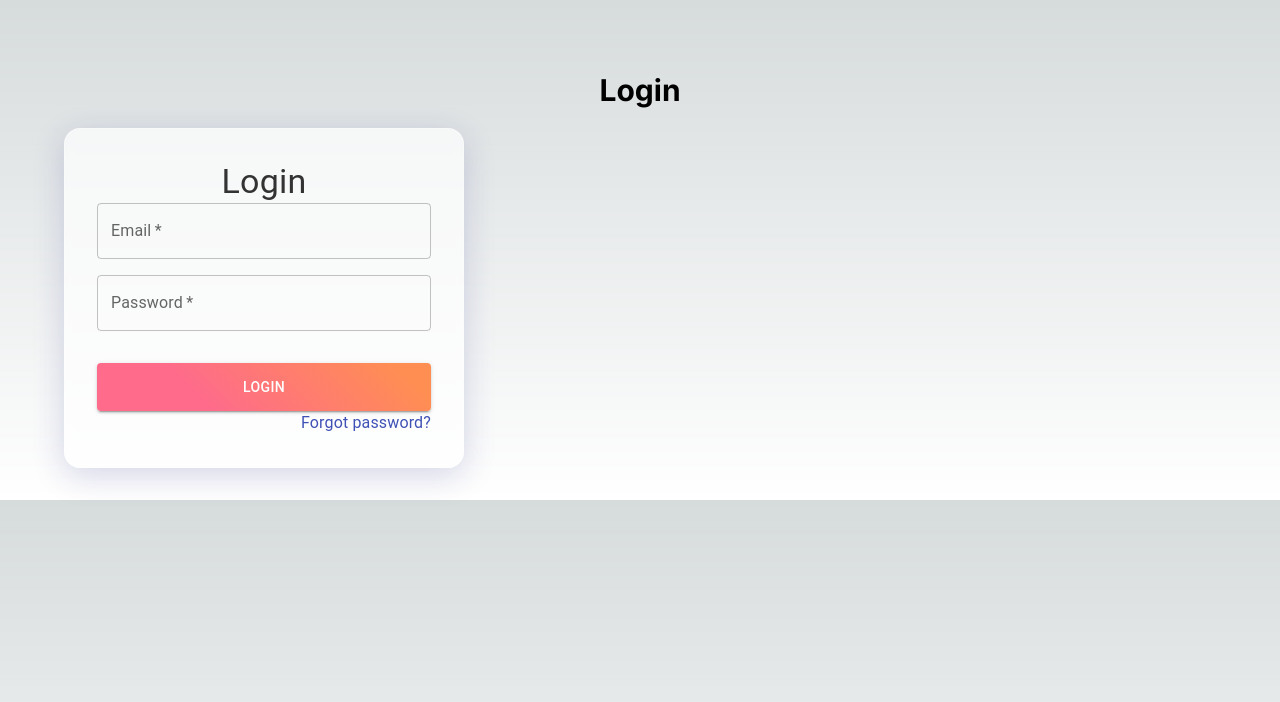
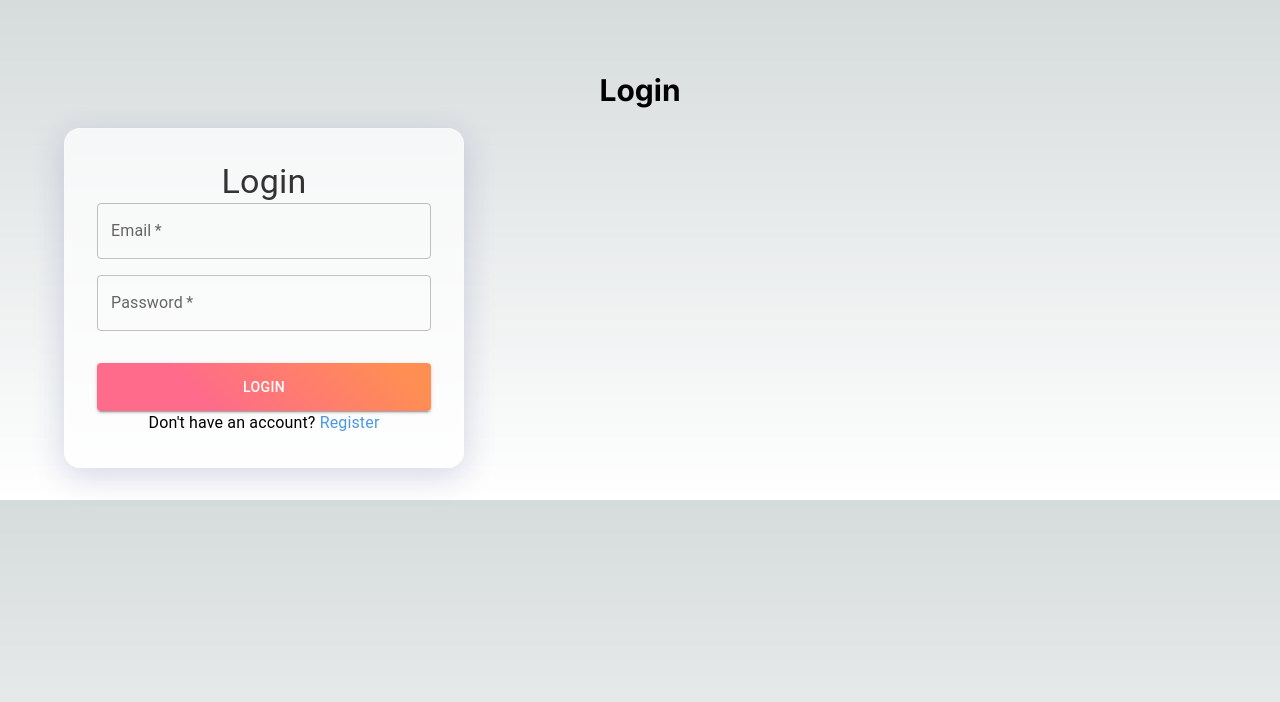
Before and after one commit to TracyK10/bot-assist-ai, a Next.js app: page /login in a window 1280 px wide. Shown: the top 702 px of the page. Built offline with nearby package versions, Linux system fonts and the light colour scheme.

Commit message:
Add RegisterForm component with state management and form submission handling

```diff
--- a/components/LoginForm.js
+++ b/components/LoginForm.js
@@ -4,6 +4,7 @@ import React, { useState } from "react";
 import { TextField, Typography, Button, Container, Box } from "@mui/material";
 import { useRouter } from "next/navigation";
 import styles from "../styles/login.module.css";
+import Link from "next/link";
 
 export default function LoginForm() {
   const [email, setEmail] = useState("");
@@ -63,8 +64,8 @@ export default function LoginForm() {
             Login
           </Button>
         </form>
-        <Typography className={styles.forgotPassword}>
-          Forgot password?
+        <Typography className={styles.registerLink}>
+          Don't have an account? <Link href="/register">Register</Link>
         </Typography>
       </Box>
     </Container>
--- a/styles/login.module.css
+++ b/styles/login.module.css
@@ -55,6 +55,22 @@
   text-align: center;
 }
 
+.registerLink {
+  margin-top: 1rem;
+  text-align: center;
+}
+
+.registerLink a {
+  color: #4a99e2;
+  text-decoration: none;
+  cursor: pointer;
+  transition: color 0.3s ease;
+}
+
+.registerLink a:hover {
+  text-decoration: underline;
+}
+
 .forgotPassword {
   margin-top: 1rem;
   text-align: right;
@@ -67,6 +83,7 @@
   color: #303f9f;
 }
 
+
 /* RESPONSIVE ADJUSTMENTS */
 @media (max-width: 600px) {
   .loginCard {
--- a/styles/register.module.css
+++ b/styles/register.module.css
@@ -19,7 +19,7 @@
   max-width: 400px;
 }
 
-registerTitle {
+.registerTitle {
   color: #333;
   margin-bottom: 1.5rem;
   text-align: center;
```
